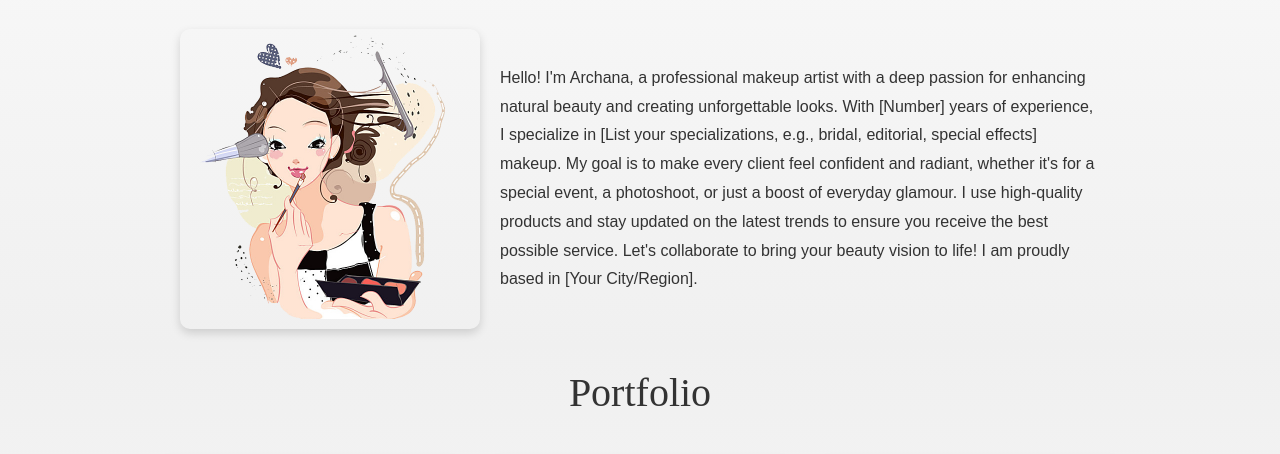
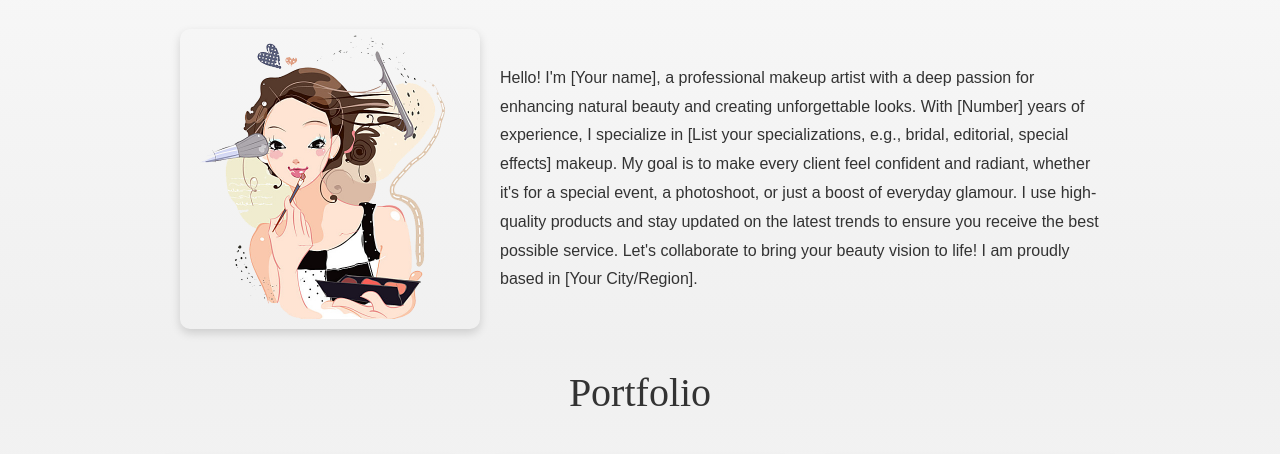
Before and after one commit to Magesh08/Template, a plain HTML site: page index.html in a window 1280 px wide. Shown: the part 819-1273 px from the top of the page. Drawn offline with nearby package versions, Linux system fonts and the light colour scheme; a script that the page names is missing.

Commit message:
new template

```diff
--- a/index.html
+++ b/index.html
@@ -5,12 +5,12 @@
     <meta name="viewport" content="width=device-width, initial-scale=1.0">
 
     <!-- SEO Enhancements -->
-    <title>Professional Makeup Artist Archana | Bridal & Event Makeup</title>
+    <title>Professional Makeup Artist [Your name] | Bridal & Event Makeup</title>
     <meta name="description" content="Experienced makeup artist specializing in bridal, photoshoot, and special event makeup. Based in [Your City/Region]. Book your consultation today!">
     <meta name="keywords" content="makeup artist, bridal makeup, photoshoot makeup, event makeup, [your city] makeup artist, professional makeup, beauty, [your name]">
     <link rel="canonical" href="https://archusmakeup.vercel.app/">
 
-    <meta property="og:title" content="Professional Makeup Artist Archana | Bridal & Event Makeup">
+    <meta property="og:title" content="Professional Makeup Artist [Your name] | Bridal & Event Makeup">
     <meta property="og:description" content="Experienced makeup artist specializing in bridal, photoshoot, and special event makeup. Based in [Your City/Region]. Book your consultation today!">
     <meta property="og:image" content="[URL to your hero image or logo]">
     <meta property="og:url" content="https://archusmakeup.vercel.app/">
@@ -72,7 +72,7 @@
         <div class="about-content">
             <img src="assets/images/profile.png" alt="Makeup Artist Image">
             <p>
-                Hello! I'm Archana, a professional makeup artist with a deep passion for enhancing natural beauty and creating unforgettable looks. With [Number] years of experience, I specialize in [List your specializations, e.g., bridal, editorial, special effects] makeup. My goal is to make every client feel confident and radiant, whether it's for a special event, a photoshoot, or just a boost of everyday glamour. I use high-quality products and stay updated on the latest trends to ensure you receive the best possible service. Let's collaborate to bring your beauty vision to life! I am proudly based in [Your City/Region].
+                Hello! I'm [Your name], a professional makeup artist with a deep passion for enhancing natural beauty and creating unforgettable looks. With [Number] years of experience, I specialize in [List your specializations, e.g., bridal, editorial, special effects] makeup. My goal is to make every client feel confident and radiant, whether it's for a special event, a photoshoot, or just a boost of everyday glamour. I use high-quality products and stay updated on the latest trends to ensure you receive the best possible service. Let's collaborate to bring your beauty vision to life! I am proudly based in [Your City/Region].
             </p>
         </div>
     </section>
```
